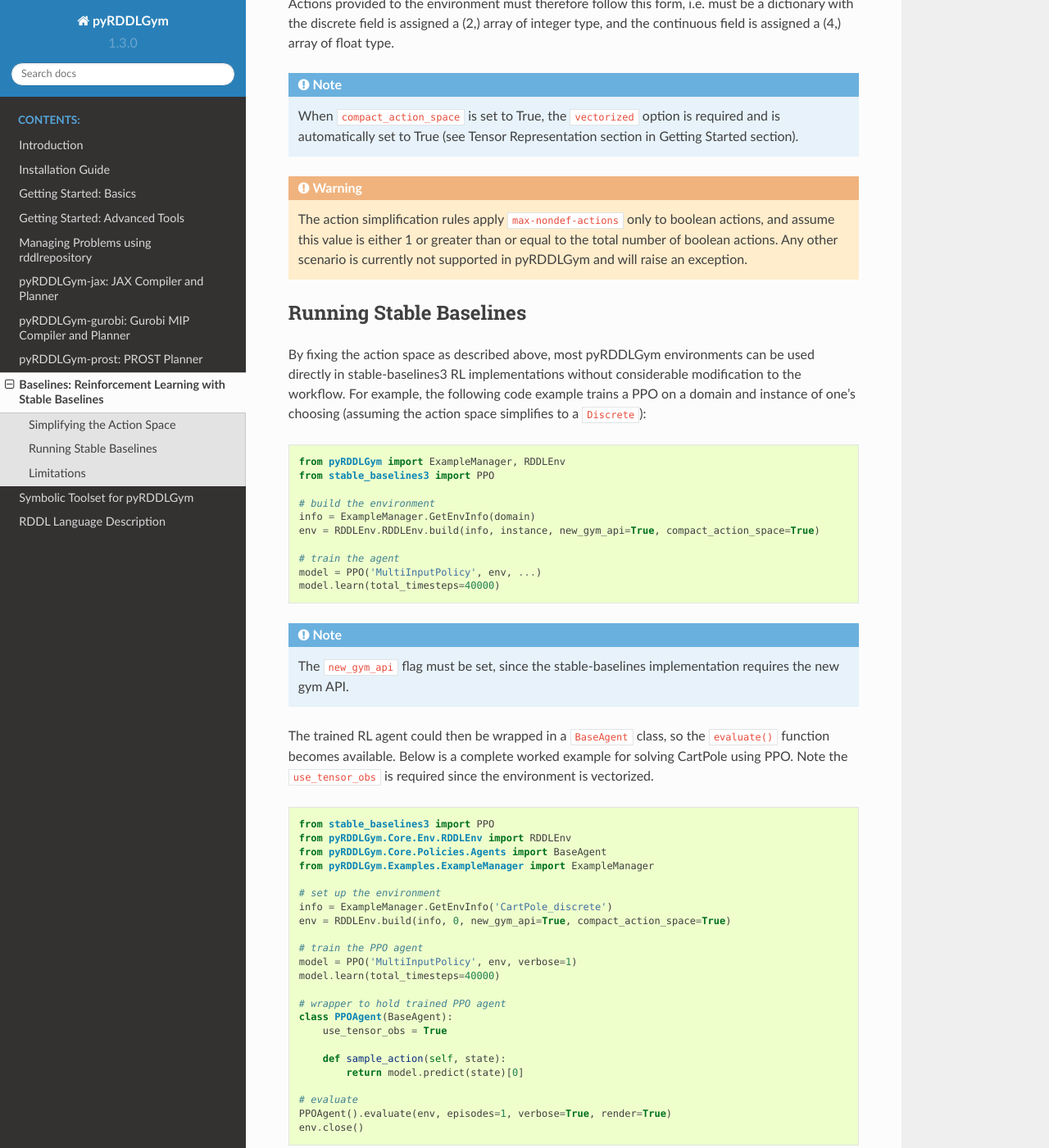
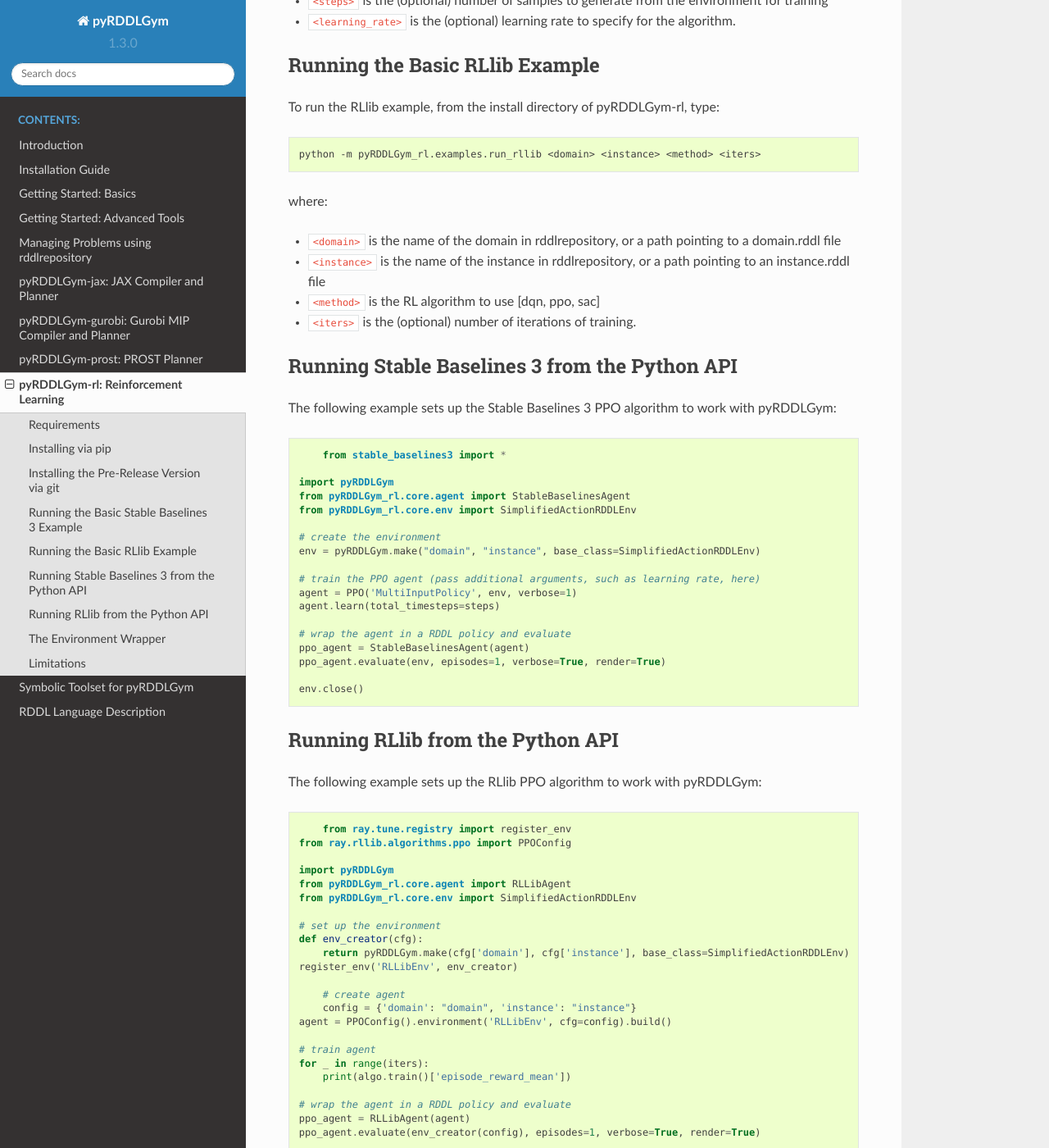
Before and after one commit to pyrddlgym-project/pyRDDLGym, a Sphinx documentation site: the page built from docs/sb.rst, in a window 1280 px wide and 1400 px high, scrolled down 1065 px. Shown: the whole window at 82% size. Built offline with Sphinx 7.4.7 and the Read the Docs theme 2.0.0, drawn with Linux system fonts in a browser that asks for light colours; some of the changed text lies outside the part shown.

Commit message:
Updated rl documentation

```diff
--- a/docs/jax.rst
+++ b/docs/jax.rst
@@ -42,7 +42,7 @@ Changing the Simulation Backend to JAX
 -------------------
 
 By default, pyRDDLGym simulates using Python and stores the outputs of intermediate expressions in NumPy arrays.
-However, if additional structure such as gradients are required, or if simulation is slow,
+However, if additional structure such as gradients are required, or if simulation is slow using the default backend,
 the environment can be compiled using JAX by changing the backend:
 
 .. code-block:: python
--- a/docs/sb.rst
+++ b/docs/sb.rst
@@ -1,27 +1,139 @@
-Baselines: Reinforcement Learning with Stable Baselines
+pyRDDLGym-rl: Reinforcement Learning
 ===============
 
-While it is not the intended use case of RDDL (being model-free), pyRDDLGym also provides convenience
-wrappers that can work with (deep) RL implementations, notably stable-baselines3.
+pyRDDLGym-rl provides wrappers for deep reinforcement learning algorithms (i.e. Stable Baselines 3 and RLlib) to work with pyRDDLGym.
 
-Simplifying the Action Space
+Requirements
+------------
+This package requires Python 3.8+, ``pyRDDLGym>=2.0`` together with one of
+
+* stable-baselines3>=2.2.1
+* ray[rllib]>=2.9.2
+
+Installing via pip
+-----------------
+
+You can install pyRDDLGym-rl and all of its requirements via pip:
+
+.. code-block:: shell
+
+    pip install stable-baselines3  # need one of these two
+    pip install -U "ray[rllib]"
+    pip install rddlrepository pyRDDLGym-rl
+
+Installing the Pre-Release Version via git
+---------
+.. code-block:: shell
+
+    pip install git+https://github.com/pyrddlgym-project/pyRDDLGym-rl.git
+
+
+Running the Basic Stable Baselines 3 Example
 -------------------
 
-In order to run stable-baselines3 with a pyRDDLGym env, we first need to observe that the default ``gym.spaces.Dict`` action space
-representation in pyRDDLGym environments is not directly compatible with stable-baselines. For example, the DQN implementation
-in stable-baselines3 only accepts environments in which the action space is a ``Discrete`` object.
+To run the stable-baselines3 example, navigate to the install directory of pyRDDLGym-rl, and type:
 
-Thus, pyRDDLGym's ``RDDLEnv`` offers a convenient field ``compact_action_space``
-that when set to True, perform simplification automatically when compiling the environment
-to maximize compatibility with RL implementations such as stable-baselines.
+.. code-block:: shell
+
+    python -m pyRDDLGym_rl.examples.run_stable_baselines <domain> <instance> <method> <steps> <learning_rate>
+
+where:
+
+* ``<domain>`` is the name of the domain in rddlrepository, or a path pointing to a domain.rddl file
+* ``<instance>`` is the name of the instance in rddlrepository, or a path pointing to an instance.rddl file
+* ``<method>`` is the RL algorithm to use [a2c, ddpg, dqn, ppo, sac, td3]
+* ``<steps>`` is the (optional) number of samples to generate from the environment for training
+* ``<learning_rate>`` is the (optional) learning rate to specify for the algorithm.
+
+Running the Basic RLlib Example
+-------------------
+
+To run the RLlib example, from the install directory of pyRDDLGym-rl, type:
+
+.. code-block:: shell
+
+    python -m pyRDDLGym_rl.examples.run_rllib <domain> <instance> <method> <iters>
+
+where:
+
+* ``<domain>`` is the name of the domain in rddlrepository, or a path pointing to a domain.rddl file
+* ``<instance>`` is the name of the instance in rddlrepository, or a path pointing to an instance.rddl file
+* ``<method>`` is the RL algorithm to use [dqn, ppo, sac]
+* ``<iters>`` is the (optional) number of iterations of training.
+
+
+Running Stable Baselines 3 from the Python API
+-------------------
+
+The following example sets up the Stable Baselines 3 PPO algorithm to work with pyRDDLGym:
 
 .. code-block:: python
 
-    info = ExampleManager.GetEnvInfo(domain)
-    env = RDDLEnv.RDDLEnv.build(info, instance, compact_action_space=True)
+	from stable_baselines3 import *
 
-To illustrate, for the built-in MarsRover example,
-without the ``compact_action_space`` flag set, the action space would be represented as
+    import pyRDDLGym
+    from pyRDDLGym_rl.core.agent import StableBaselinesAgent
+    from pyRDDLGym_rl.core.env import SimplifiedActionRDDLEnv
+
+    # create the environment
+    env = pyRDDLGym.make("domain", "instance", base_class=SimplifiedActionRDDLEnv)
+
+    # train the PPO agent (pass additional arguments, such as learning rate, here)
+    agent = PPO('MultiInputPolicy', env, verbose=1)
+    agent.learn(total_timesteps=steps)
+
+    # wrap the agent in a RDDL policy and evaluate
+    ppo_agent = StableBaselinesAgent(agent)
+    ppo_agent.evaluate(env, episodes=1, verbose=True, render=True)
+
+    env.close()
+
+Running RLlib from the Python API
+-------------------
+
+The following example sets up the RLlib PPO algorithm to work with pyRDDLGym:
+
+.. code-block:: python
+
+	from ray.tune.registry import register_env
+    from ray.rllib.algorithms.ppo import PPOConfig
+
+    import pyRDDLGym
+    from pyRDDLGym_rl.core.agent import RLLibAgent
+    from pyRDDLGym_rl.core.env import SimplifiedActionRDDLEnv
+
+    # set up the environment
+    def env_creator(cfg):
+        return pyRDDLGym.make(cfg['domain'], cfg['instance'], base_class=SimplifiedActionRDDLEnv)
+    register_env('RLLibEnv', env_creator)
+
+	# create agent
+	config = {'domain': "domain", 'instance': "instance"}
+    agent = PPOConfig().environment('RLLibEnv', cfg=config).build()
+
+    # train agent
+    for _ in range(iters):
+        print(algo.train()['episode_reward_mean'])
+
+    # wrap the agent in a RDDL policy and evaluate
+    ppo_agent = RLLibAgent(agent)
+    ppo_agent.evaluate(env_creator(config), episodes=1, verbose=True, render=True)
+
+	env.close()
+
+The Environment Wrapper
+-------------------
+
+You can use the environment wrapper with your own RL implementations, or a package that is not currently supported by us:
+
+.. code-block:: python
+
+    import pyRDDLGym
+    from pyRDDLGym_rl.core.env import SimplifiedActionRDDLEnv
+    env = pyRDDLGym.make("domain", "instance", base_class=SimplifiedActionRDDLEnv)
+
+The goal of this wrapper is to simplify the action space as much as possible.
+To illustrate, the action space of the MarsRover domain is defined as:
 
 .. code-block:: python
 
@@ -33,7 +145,7 @@ without the ``compact_action_space`` flag set, the action space would be represe
         'harvest___d1': Discrete(2), 'harvest___d2': Discrete(2)
     )
 
-However, with the ``compact_action_space`` flag set, the action space would be simplified to
+However, the action space of the wrapper simplifies to
 
 .. code-block:: python
 
@@ -42,79 +154,23 @@ However, with the ``compact_action_space`` flag set, the action space would be s
         'continuous': Box(-0.1, 0.1, (4,), float32)
     )
 
-where the discrete and continuous action variable components will be automatically aggregated.
+where the discrete and continuous action variable components have been aggregated.
 Actions provided to the environment must therefore follow this form, i.e. must be a dictionary
 with the discrete field is assigned a (2,) array of integer type, and the continuous field is assigned
 a (4,) array of float type.
 
 .. note::
-   When ``compact_action_space`` is set to True, the ``vectorized`` option is required
-   and is automatically set to True (see Tensor Representation section in Getting Started section).
+   The ``vectorized`` option is required by the wrapper and is automatically set to True.
 
 .. warning::
    The action simplification rules apply ``max-nondef-actions`` only to boolean actions,
    and assume this value is either 1 or greater than or equal to the total number of boolean actions.
-   Any other scenario is currently not supported in pyRDDLGym and will raise an exception.
-
-Running Stable Baselines
--------------------
-
-By fixing the action space as described above, most pyRDDLGym environments can be used directly
-in stable-baselines3 RL implementations without considerable modification to the workflow.
-For example, the following code example trains a PPO on a domain and
-instance of one's choosing (assuming the action space simplifies to a ``Discrete``):
-
-.. code-block:: python
-
-    from pyRDDLGym import ExampleManager, RDDLEnv
-    from stable_baselines3 import PPO
-
-    # build the environment
-    info = ExampleManager.GetEnvInfo(domain)
-    env = RDDLEnv.RDDLEnv.build(info, instance, new_gym_api=True, compact_action_space=True)
-
-    # train the agent
-    model = PPO('MultiInputPolicy', env, ...)
-    model.learn(total_timesteps=40000)
-
-.. note::
-   The ``new_gym_api`` flag must be set, since the stable-baselines implementation requires the new gym API.
-
-The trained RL agent could then be wrapped in a ``BaseAgent`` class, so the ``evaluate()`` function becomes available.
-Below is a complete worked example for solving CartPole using PPO.
-Note the ``use_tensor_obs`` is required since the environment is vectorized.
-
-.. code-block:: python
-
-    from stable_baselines3 import PPO
-    from pyRDDLGym.Core.Env.RDDLEnv import RDDLEnv
-    from pyRDDLGym.Core.Policies.Agents import BaseAgent
-    from pyRDDLGym.Examples.ExampleManager import ExampleManager
-
-    # set up the environment
-    info = ExampleManager.GetEnvInfo('CartPole_discrete')
-    env = RDDLEnv.build(info, 0, new_gym_api=True, compact_action_space=True)
-
-    # train the PPO agent
-    model = PPO('MultiInputPolicy', env, verbose=1)
-    model.learn(total_timesteps=40000)
-
-    # wrapper to hold trained PPO agent
-    class PPOAgent(BaseAgent):
-        use_tensor_obs = True
-
-        def sample_action(self, state):
-            return model.predict(state)[0]
-
-    # evaluate
-    PPOAgent().evaluate(env, episodes=1, verbose=True, render=True)
-    env.close()
-
+   Any other scenario is currently not supported in pyRDDLGym-rl and will raise an exception.
 
 Limitations
 -------------------
 
-We cite several limitations of using stable-baselines in pyRDDLGym:
+We cite several limitations of pyRDDLGym-rl:
 
-* The required action space in the stable-baselines agent implementation must be compatible with the action space produced by pyRDDLGym
+* The required action space in the stable-baselines/RLlib agent implementation must be compatible with the action space produced by pyRDDLGym (e.g. DQN only handles Discrete spaces)
 * Only special types of constraints on boolean actions are supported (as described above).
```
